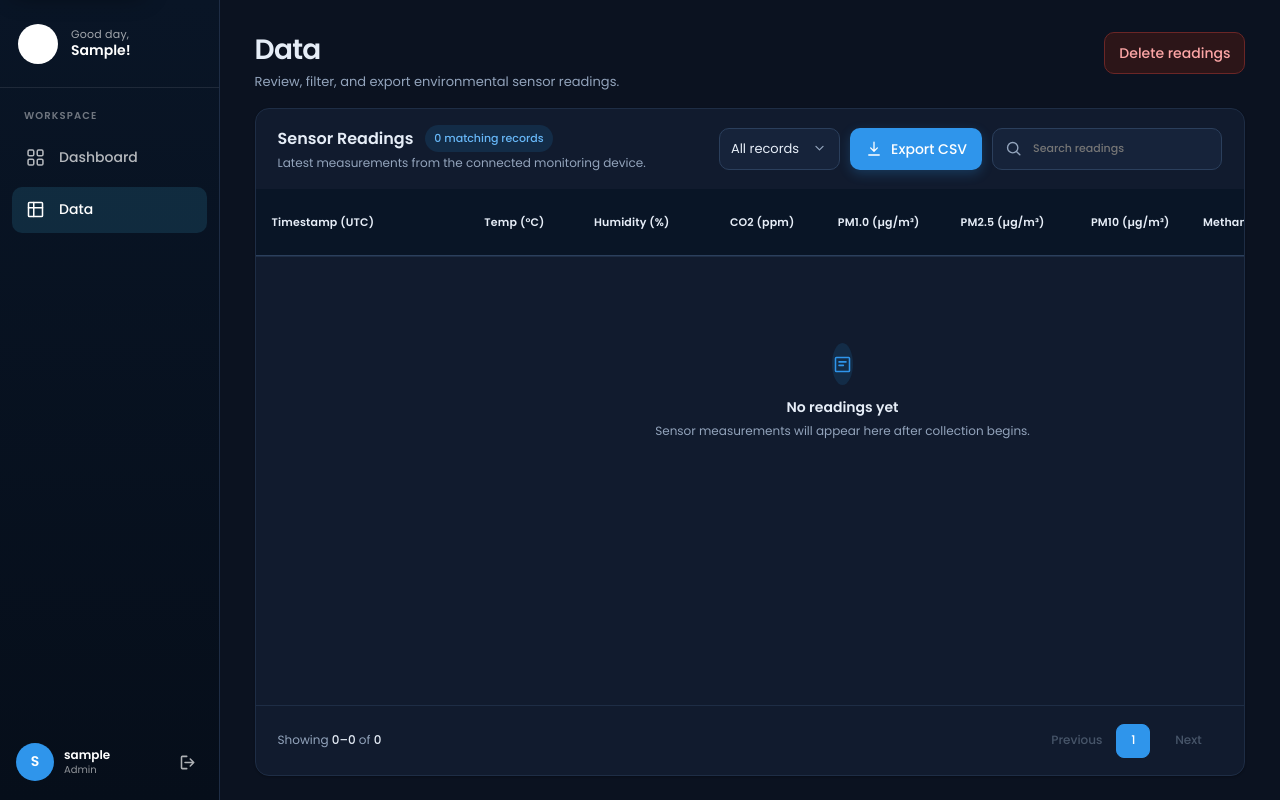
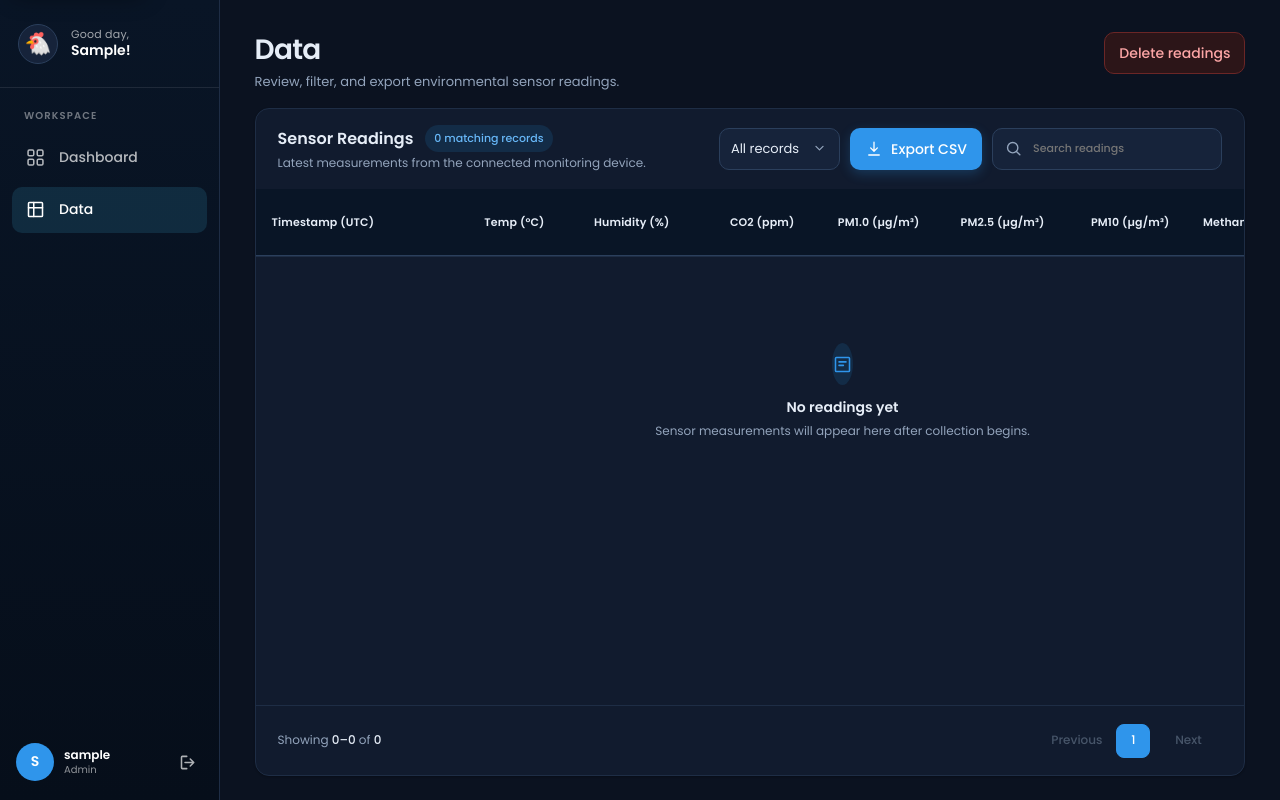
Before and after one commit to jarichooo/AirQualityMonitor, a Flask app: page /data in a window 1280 px wide. Run offline with Flask 3, Linux system fonts and the light colour scheme; the visitor is signed in with stand-in values (Sample User, id 1); data that the repository does not hold is empty; some libraries are stand-ins or nearby versions.

Commit message:
Add chicken icon to sidebar admin badge

```diff
--- a/web_app/static/styles.css
+++ b/web_app/static/styles.css
@@ -51,7 +51,7 @@ svg { width: 21px; height: 21px; flex: 0 0 auto; fill: none; stroke: currentColo
 .sidebar-header { display: flex; min-height: 88px; align-items: center; gap: 13px; padding: 18px; border-bottom: 1px solid rgb(255 255 255 / 9%); }
 .brand-toggle, .icon-button { border: 0; color: inherit; cursor: pointer; }
 .brand-toggle { flex: 0 0 auto; padding: 0; border-radius: 50%; background: transparent; }
-.brand-mark { display: block; width: 40px; height: 40px; border-radius: 50%; background: #fff; }
+.brand-mark { display: grid; width: 40px; height: 40px; place-items: center; border: 1px solid var(--border-strong); border-radius: 50%; background: var(--surface-elevated); font-size: 22px; line-height: 1; }
 .greeting { display: grid; min-width: 160px; line-height: 1.35; opacity: 1; transition: opacity var(--transition); }
 .greeting span { color: rgb(255 255 255 / 62%); font-size: 11px; letter-spacing: .02em; }
 .greeting strong { overflow: hidden; font-size: 14px; font-weight: 600; text-overflow: ellipsis; white-space: nowrap; }
--- a/web_app/templates/base.html
+++ b/web_app/templates/base.html
@@ -5,7 +5,7 @@
     <meta name="viewport" content="width=device-width, initial-scale=1.0">
     <meta name="theme-color" content="#0b1220">
     <title>{{ page_name }} - Henvironment</title>
-    <link rel="stylesheet" href="{{ url_for('static', filename='styles.css', v='dark-mode-1') }}">
+    <link rel="stylesheet" href="{{ url_for('static', filename='styles.css', v='dark-mode-2') }}">
 </head>
 <body class="page-{{ page_name|lower }}">
     <a class="skip-link" href="#main-content">Skip to content</a>
@@ -14,7 +14,7 @@
     <aside class="sidebar" id="sidebar" aria-label="Primary navigation">
         <div class="sidebar-header">
             <button class="brand-toggle" id="sidebar-toggle" type="button" aria-label="Minimize sidebar" aria-expanded="true" data-tooltip="Collapse navigation">
-                <span class="brand-mark" aria-hidden="true"></span>
+                <span class="brand-mark" aria-hidden="true">🐔</span>
             </button>
             <div class="greeting"><span>Good day,</span><strong>{{ username|capitalize }}!</strong></div>
             <button class="icon-button drawer-close" id="drawer-close" type="button" aria-label="Close menu">
```
